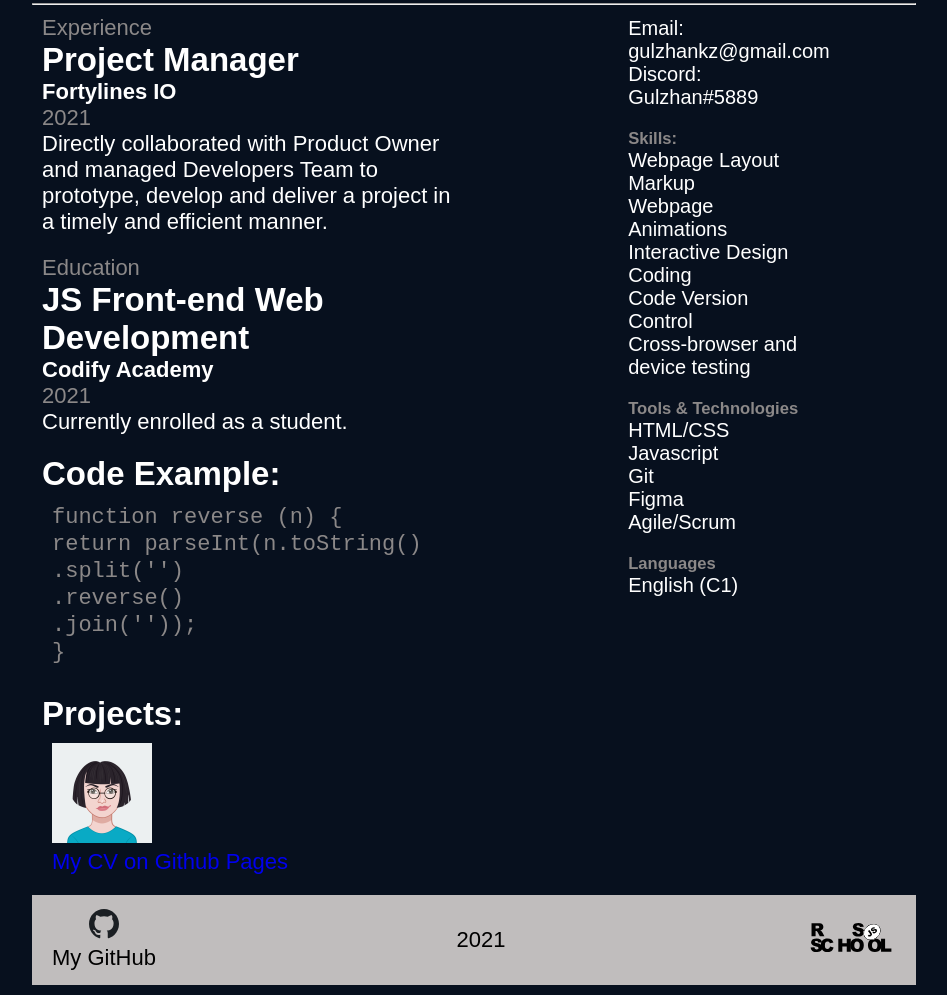
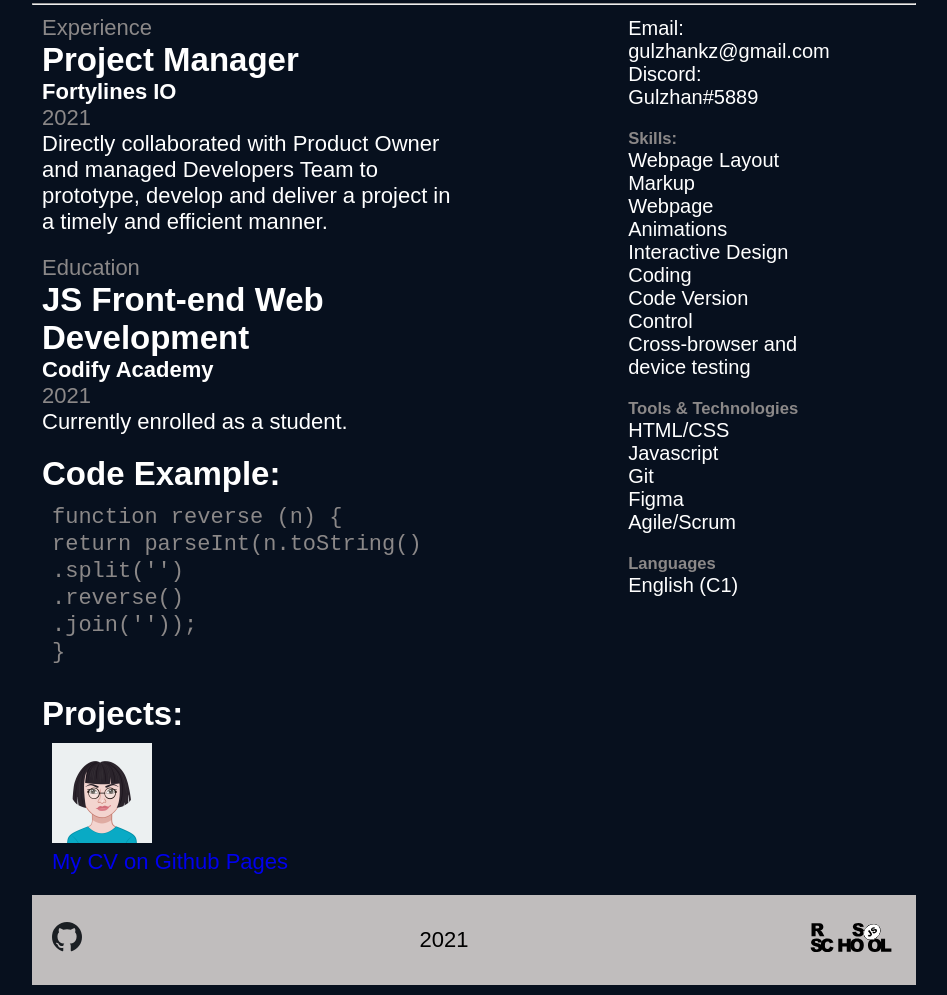
Before and after one commit to tokyoite109/rsschool-cv, a plain HTML site: page index.html in a window 1280 px wide. Shown: the part 337-1332 px from the top of the page, without its empty margins (166-1113 px from the left). Drawn offline with Linux system fonts and the light colour scheme; a web font is replaced by a local one.

Commit message:
fix: align footer elements

```diff
--- a/index.html
+++ b/index.html
@@ -118,12 +118,9 @@
             </aside>
         </main>
         <footer>
-            <div class="github">
-                <a href="https://github.com/tokyoite109">
-                <img src="./images/github.svg" alt="My Github" width="30" height="30">
-                <p>My GitHub</p>
-                </a>
-            </div>
+            <a href="https://github.com/tokyoite109">
+            <img src="./images/github.svg" alt="My Github" width="30" height="30">
+            </a>
             <span>2021</span>
             <a href="https://rs.school/js/">
                 <img src="./images/rs_school_js.svg" alt="RSSchool" width="90" height="30">
--- a/styles/index.css
+++ b/styles/index.css
@@ -135,11 +135,6 @@ footer span{
     color: black;
 }
 
-.github{
-    display: flex;
-    text-align: center;
-}
-
 .github a:link{
     color: black;
     text-decoration: none;
```
